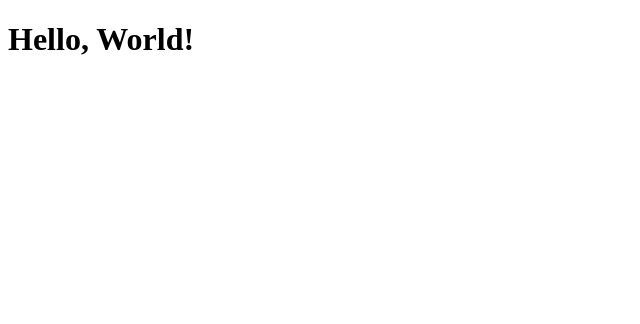
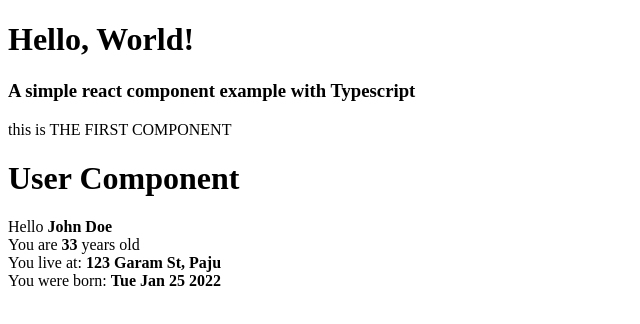
Before and after one commit to rohawolf/react-typescript-practice, a React app: page / in a window 1280 px wide. Shown: the top 324 px of the page, without its empty margins (0-640 px from the left). Built offline with nearby package versions, Linux system fonts and the light colour scheme.

Commit message:
add an interface for UserComponent & some Components

```diff
--- /dev/null
+++ b/src/components/FirstComponent.tsx
@@ -0,0 +1,12 @@
+import * as React from "react";
+
+export default class FirstComponent extends React.Component<{}> {
+    render() {
+        return (
+            <div>
+                <h3>A simple react component example with Typescript</h3>
+                <p>this is THE FIRST COMPONENT</p>
+            </div>
+        );
+    }
+}
--- /dev/null
+++ b/src/components/UserComponent.tsx
@@ -0,0 +1,25 @@
+import * as React from "react";
+import UserInterface from "../interfaces/UserInterface";
+
+export default class UserComponent extends React.Component<UserInterface, {}> {
+    constructor (props: UserInterface) {
+        super(props);
+    }
+
+    render() {
+        const {name, age, address, birthday} = this.props;
+        return (
+            <div>
+                <h1>User Component</h1>
+                Hello <b>{name}</b>
+                <br />
+                You are <b>{age}</b> years old
+                <br />
+                You live at: <b>{address}</b>
+                <br />
+                You were born: <b>{birthday.toDateString()}</b>
+                <br />
+            </div>
+        );
+    }
+}
--- a/src/index.tsx
+++ b/src/index.tsx
@@ -1,9 +1,19 @@
 import * as React from "react";
 import * as ReactDOM from "react-dom";
+
+import FirstComponent from "./components/FirstComponent";
+import UserComponent from "./components/UserComponent";
 
 ReactDOM.render(
     <div>
         <h1>Hello, World!</h1>
+        <FirstComponent />
+        <UserComponent
+            name="John Doe"
+            age={33}
+            address="123 Garam St, Paju"
+            birthday={new Date()}
+        />
     </div>,
     document.getElementById("root")
 );
--- /dev/null
+++ b/src/interfaces/UserInterface.ts
@@ -0,0 +1,6 @@
+export default interface User {
+    name: string,
+    age: number,
+    address: string,
+    birthday: Date,
+}
```
